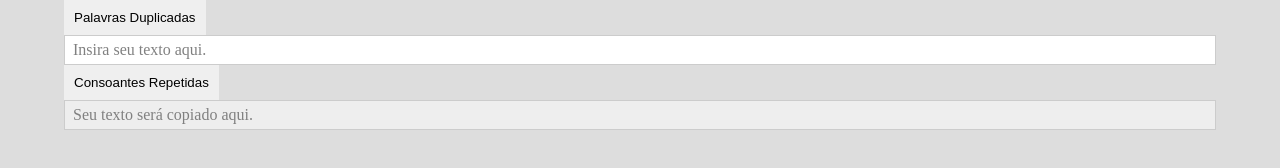
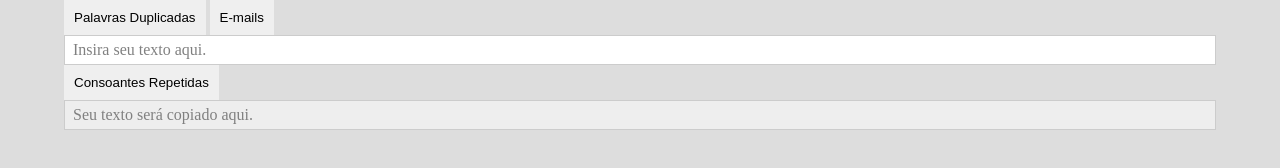
Before and after one commit to thiagoramoscp/ache-no-texto, a plain HTML site: page index.html in a window 1280 px wide. Drawn offline with nearby package versions, Linux system fonts and the light colour scheme.

Commit message:
email button entered

```diff
--- a/index.html
+++ b/index.html
@@ -13,6 +13,7 @@
     <div class="app-box">
         <div class="top-buttons">
             <button class="buttons" onclick="findOnText(regex.duplicatedWords)">Palavras Duplicadas</button>
+            <button class="buttons" onclick="findOnText(regex.email)">E-mails</button>
         </div>
         <div class="editor" id="editor" contenteditable="true" placeholder="Insira seu texto aqui." oninput="if(this.innerHTML.trim()==='<br>')this.innerHTML=''"></div>
         <div class="bottom-buttons">
--- a/js/script.js
+++ b/js/script.js
@@ -1,5 +1,6 @@
 const regex = {
     duplicatedWords: /\b([A-Z]+)\s+\1\b/gi,
+    email: /([a-z0-9_\.\+-]+)@([\da-z\.-]+)\.([a-z\.]{2,6})/gi,
     deselect: /<span class="regexSelection">.+<\/span>/gi,
     selectedEndingTag: /<\/span>(?<=<span class="regexSelection">.+)/gi,
     begginingTag: /<span class="regexSelection">/g
@@ -15,7 +16,7 @@ function findOnText(regularExpression) {
 
     let updatedText = editor.innerHTML
         .replace(regularExpression, (selectedMatch) => {
-            return `<div class="regexSelection">${selectedMatch}</div>`
+            return `<span class="regexSelection">${selectedMatch}</span>`
         });
 
 
@@ -37,6 +38,7 @@ function findOnText(regularExpression) {
 
     if (selectionCollection.length > 0) {
 
+        // deselecting on click
         output.addEventListener('click', e => {
             if (e.target.className === 'regexSelection') {
                 let selectionText = e.target.textContent;
@@ -45,6 +47,7 @@ function findOnText(regularExpression) {
             }
         });
 
+        //deselecting on change
         for (let i = 0; i < selectionCollection.length; i++) {
             observer.observe(selectionCollection[i], config);
         }
```
